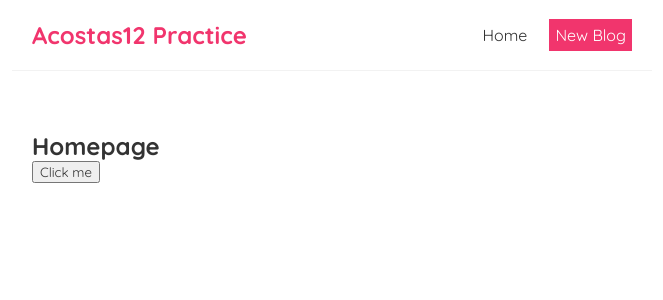
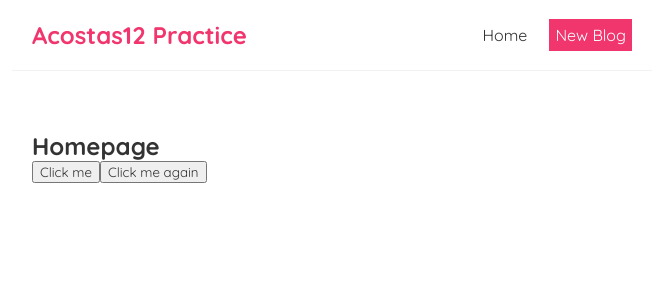
Before and after one commit to macosta2015/NETNinja-react-, a React (Create React App) app in the folder ninjareact/: page / in a window 1280 px wide. Shown: the top 300 px of the page, without its empty margins (308-971 px from the left). Built offline with nearby package versions, Linux system fonts and the light colour scheme.

Commit message:
Adding the onClick functions

```diff
--- a/ninjareact/src/Home.js
+++ b/ninjareact/src/Home.js
@@ -1,15 +1,22 @@
 const Home = () => {
 
     const handleClick = () => {
-        console.log('Hello Ninjas')
+        console.log('Hello Ninjas');
+    }
+
+    const handleClickAgain = (name) => {
+        console.log('Hello ' + name);
     }
 
     return (
         <div className="Home">
             <h2>Homepage</h2>
-
             {/* onClick activates the function */}
             <button onClick={handleClick}>Click me</button>
+            <button onClick={() => {
+                handleClickAgain('mario')
+            }}>Click me again</button>
+            {/* <button onClick={handleClickAgain('mario')}>Click me again</button> */}
         </div>
     );
 }
```
